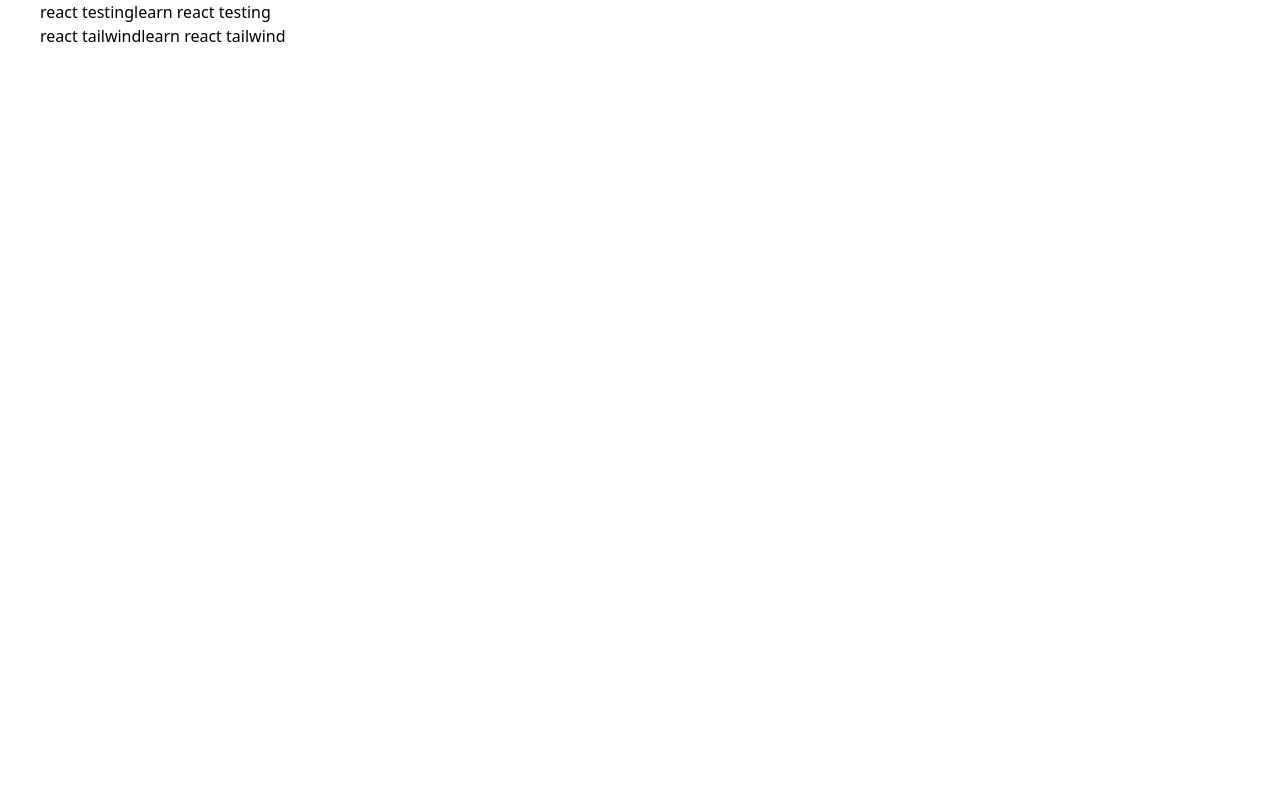
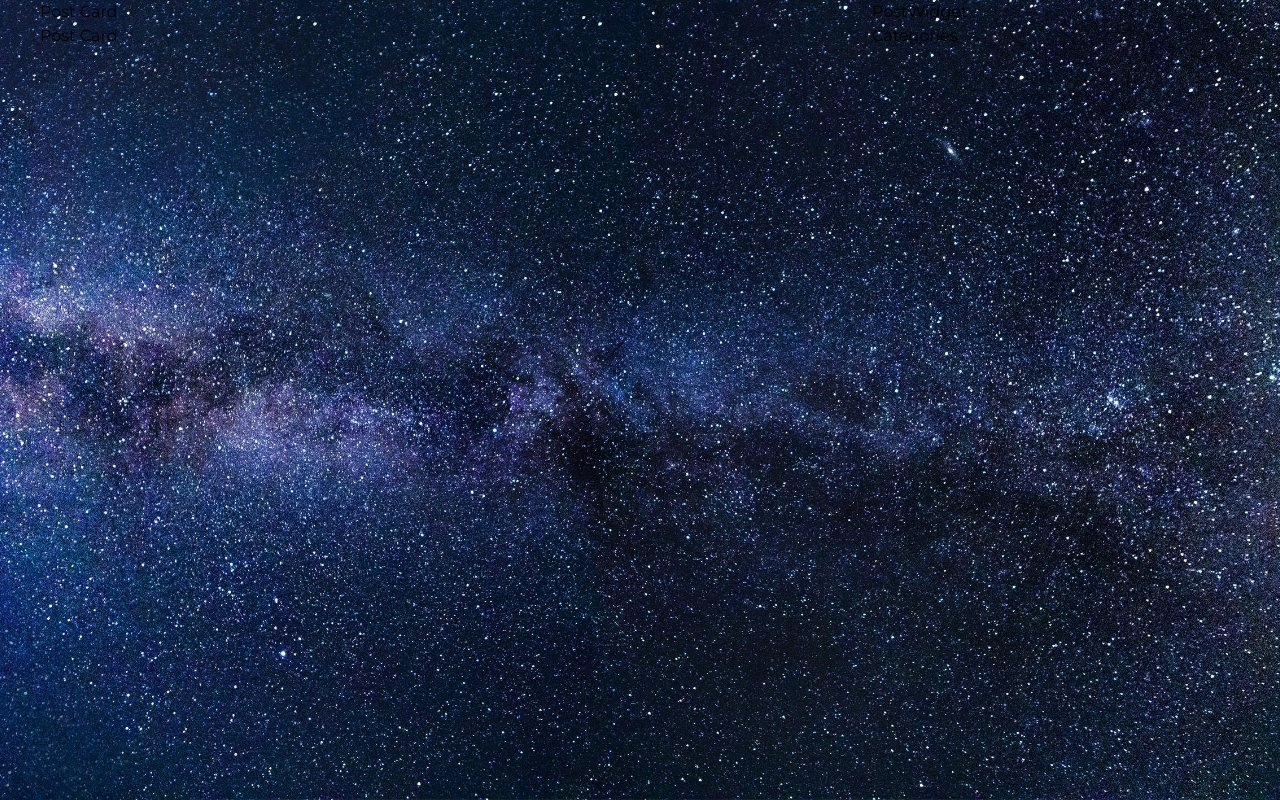
Before and after one commit to Ramish93/cms-blog-app, a Next.js app in the folder blog-cms/: page / in a window 1280 px wide. Built offline with nearby package versions, Linux system fonts and the light colour scheme.

Commit message:
header componenet 60%DONE

```diff
--- /dev/null
+++ b/blog-cms/components/Header.jsx
@@ -0,0 +1,33 @@
+import React, { useContext } from "react";
+import Link from "next/link";
+
+const categories = [
+  { name: "react CMs", slug: "React" },
+  { name: "web dev  CMS CMs", slug: "web-dev" },
+];
+
+const Header = () => {
+  return (
+    <div className="container mx-auto px-10 mb-8">
+      <div className="border-b w-full inline-block border-blue-400 py-8">
+        <div className="md:float-left block">
+          <Link href="/">
+            <span className="cursor-pointer font-bold text-4xl text-white">
+              Graph CMS
+            </span>
+          </Link>
+        </div>
+        <div className="hidden md:float-left md:contents">
+          {categories.map((category) => (
+            <Link
+              key={category.slug}
+              href={`/category/${category.slug}`}
+            ></Link>
+          ))}
+        </div>
+      </div>
+    </div>
+  );
+};
+
+export default Header;
--- a/blog-cms/components/PostCard.jsx
+++ b/blog-cms/components/PostCard.jsx
@@ -1,7 +1,7 @@
 import React from "react";
 
 const PostCard = () => {
-  return <div>PostCard</div>;
+  return <div>Post Card</div>;
 };
 
 export default PostCard;
--- /dev/null
+++ b/blog-cms/components/index.js
@@ -0,0 +1,4 @@
+export { default as PostCard } from "./PostCard";
+export { default as Categories } from "./Categories";
+export { default as PostWidget } from "./PostWidget";
+export { default as Header } from "./Header";
--- a/blog-cms/pages/index.js
+++ b/blog-cms/pages/index.js
@@ -1,6 +1,5 @@
 import Head from "next/head";
-import Image from "next/image";
-import styles from "../styles/Home.module.css";
+import { PostCard, PostWidget, Categories } from "../components";
 
 const posts = [
   { title: "react testing", excerpt: "learn react testing" },
@@ -18,14 +17,14 @@ export default function Home() {
       <div className="grid grid-cols-1 lg:grid-cols-12 gap-12">
         <div className="lg:col-span-8 col-span-1">
           {posts.map((post, index) => (
-            <div>
-              {post.title}
-              {post.excerpt}
-            </div>
+            <PostCard post={post} key={post.title} />
           ))}
         </div>
         <div className="lg:col-span-4 col-span-1">
-          <div className="lg:sticky relative top-8"></div>
+          <div className="lg:sticky relative top-8">
+            <PostWidget />
+            <Categories />
+          </div>
         </div>
       </div>
     </div>
--- /dev/null
+++ b/blog-cms/styles/globals.scss
@@ -0,0 +1,63 @@
+@tailwind base;
+@tailwind components;
+@tailwind utilities;
+
+@import url("https://fonts.googleapis.com/css2?family=Montserrat:wght@300;400;700&display=swap");
+
+html,
+body {
+  padding: 0;
+  margin: 0;
+  font-family: "Montserrat", sans-serif;
+  &:before {
+    content: "";
+    content: "";
+    width: 100%;
+    height: 100vh;
+    //background: linear-gradient(to right bottom, #6d327c, #485DA6, #00a1ba, #01b18e, #32b37b);
+    // background: #D3D3D3;
+    background-image: url("../public/bg.jpeg");
+    position: fixed;
+    left: 0;
+    top: 0;
+    z-index: -1;
+    background-position: 50% 50%;
+    background-repeat: no-repeat;
+    background-size: cover;
+  }
+}
+
+.text-shadow {
+  text-shadow: 0px 2px 0px rgb(0 0 0 / 30%);
+}
+
+.adjacent-post {
+  & .arrow-btn {
+    transition: width 300ms ease;
+    width: 50px;
+  }
+  &:hover {
+    & .arrow-btn {
+      width: 60px;
+    }
+  }
+}
+
+.react-multi-carousel-list {
+  & .arrow-btn {
+    transition: width 300ms ease;
+    width: 50px;
+    &:hover {
+      width: 60px;
+    }
+  }
+}
+
+a {
+  color: inherit;
+  text-decoration: none;
+}
+
+* {
+  box-sizing: border-box;
+}
```
Also changed, not shown: blog-cms/pages/_app.js (+4 -3 lines), blog-cms/components/Layout.jsx (added), blog-cms/public/bg.jpeg (added).
